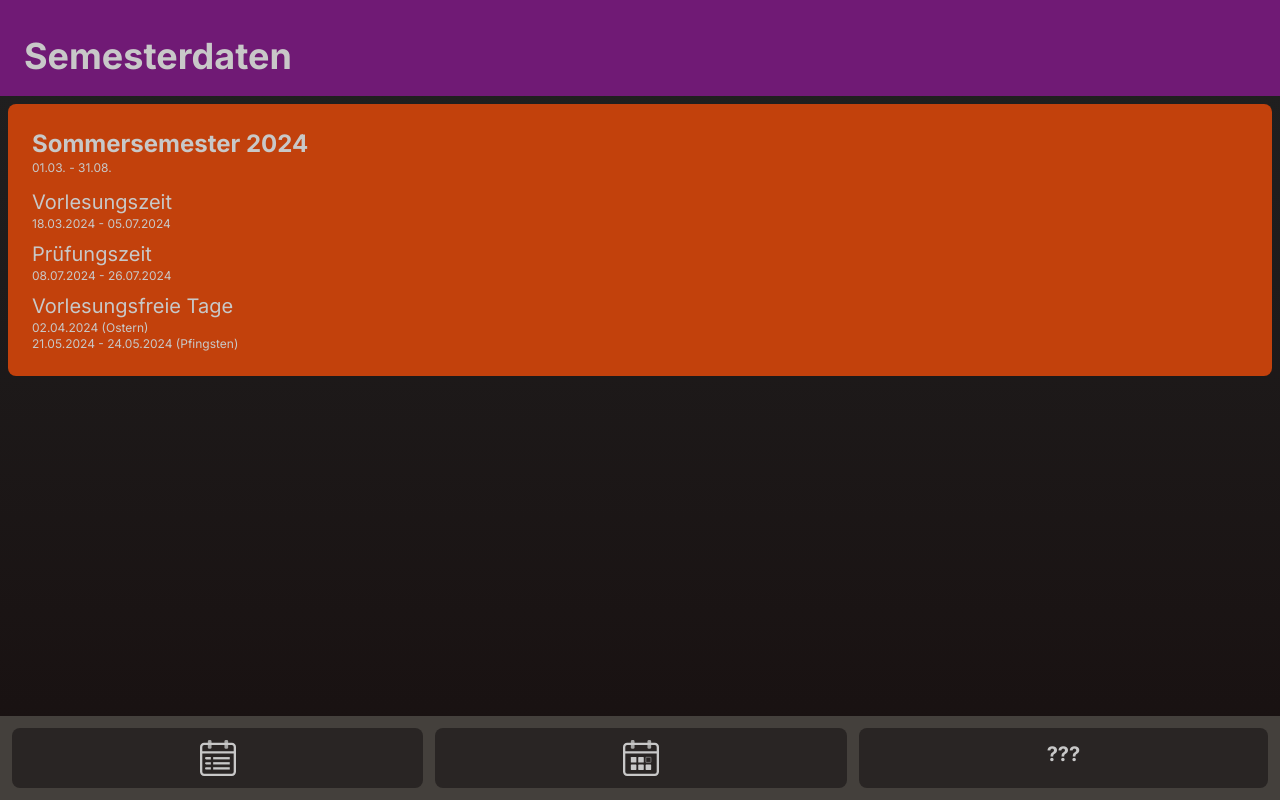
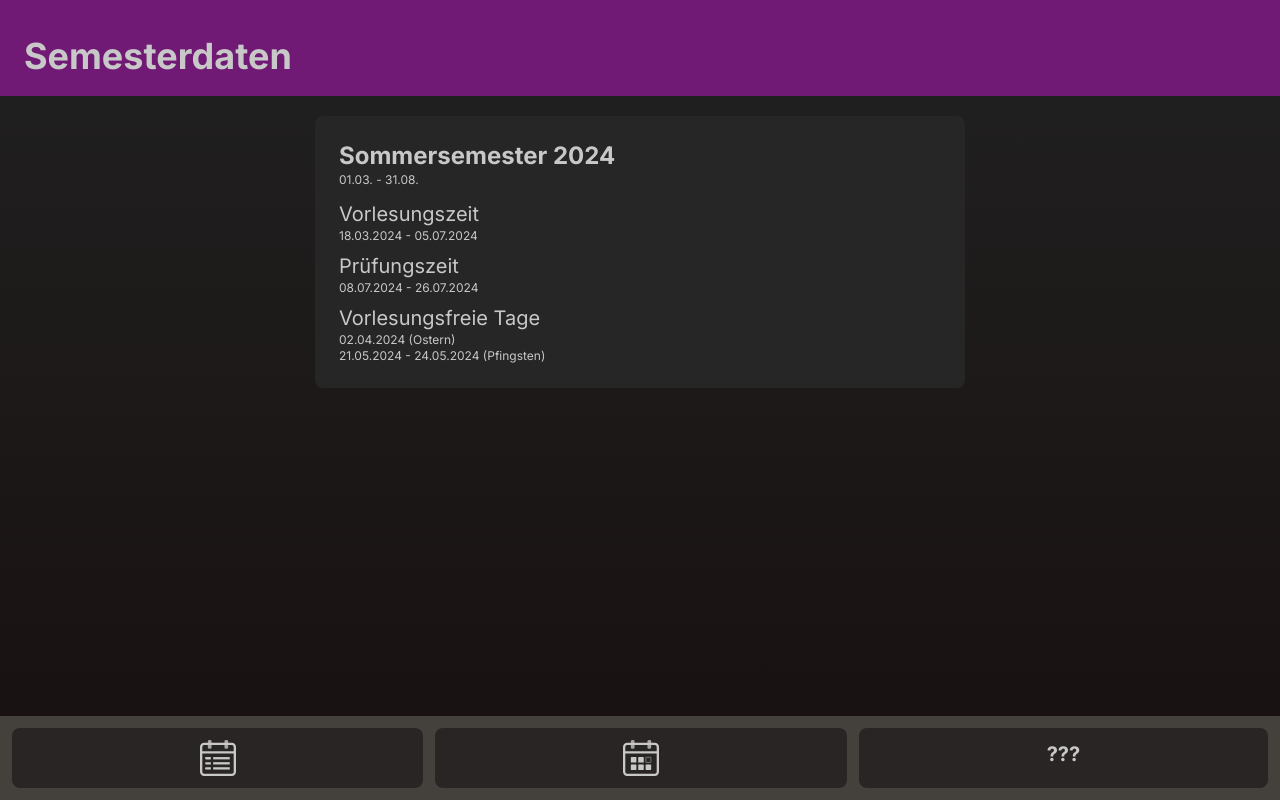
Before and after one commit to jmjules/KMM-Helper, a Next.js app: page /semesterdaten in a window 1280 px wide. Built offline with nearby package versions, Linux system fonts and the light colour scheme.

Commit message:
adjusted colors to fit theme

```diff
--- a/src/app/components/Stundenplan/TimetableDisplaySlider.tsx
+++ b/src/app/components/Stundenplan/TimetableDisplaySlider.tsx
@@ -104,7 +104,7 @@ export default function TimetableDisplaySlider({ selectedDayIndex, data}: Timeta
 
 
 	return (
-		<div className="mt-3 mx-auto px-3 max-w-[500px] ">
+		<div className="mt-3 mx-auto px-3 max-w-[690px] ">
 			<swiper-container
 			 loop="true"
 			 initial-slide={selectedDayIndex}
--- a/src/app/semesterdaten/page.tsx
+++ b/src/app/semesterdaten/page.tsx
@@ -9,12 +9,13 @@ export default async function SemesterData () {
   const semester = data.rahmendaten;
 
   return (
-    <main className="min-h-screen flex-col items-center justify-between">
+    <>
       <SubPageHeader pageTitle="Semesterdaten" />
 
 
 
-      <div className="p-6 bg-orange-700 m-2 rounded-lg">
+      <div className="max-w-[690px] mx-auto">
+        <div className="m-5 p-6 rounded-lg bg-neutral-800">
           <h2 className="text-2xl font-bold"> {data.title} </h2>
           <p className="text-xs"> {semester.start} - {semester.end} </p>
           <h2 className="text-xl mt-3">Vorlesungszeit</h2>
@@ -27,9 +28,10 @@ export default async function SemesterData () {
           <p className="text-xs"> {semester.vacationDays[0].date} ({semester.vacationDays[0].reason}) </p>
           <p className="text-xs"> {semester.vacationDays[1].date} - {semester.vacationDays[4].date} ({semester.vacationDays[1].reason}) </p>
         </div>
+      </div>
 
 
 
-    </main>
+    </>
   )
 }
```
Lines whose indentation alone changed are shown as unchanged.
